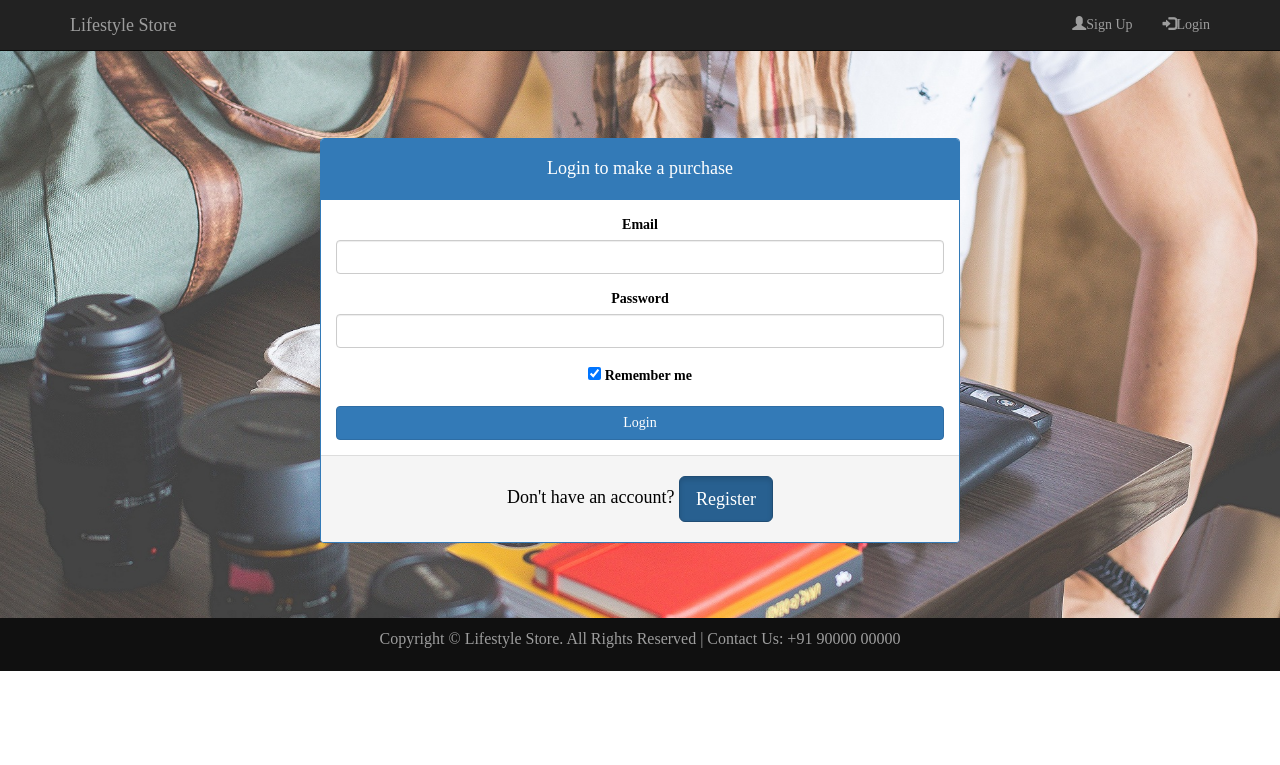
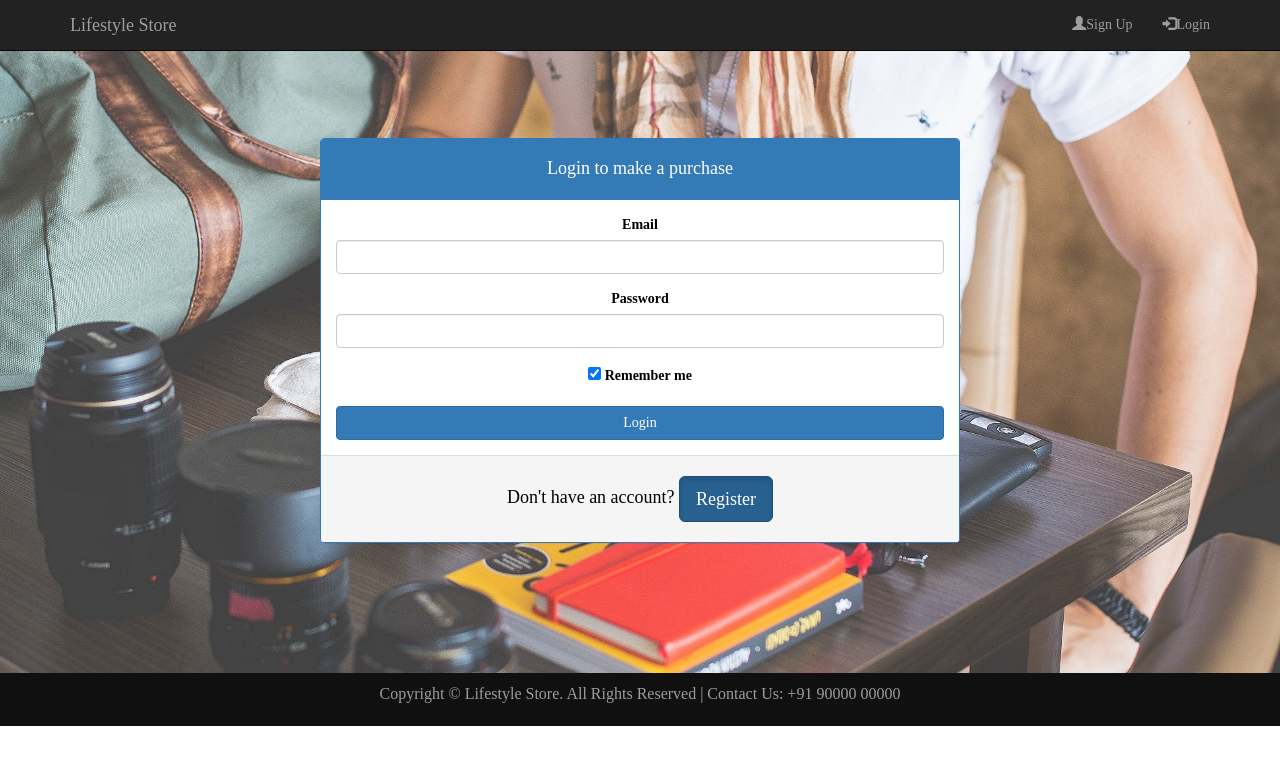
Before and after one commit to imbipulkumar/LifestyleStore, a PHP site: page /login.php in a window 1280 px wide. Shown: the top 765 px of the page. Run offline with PHP 8.4, Linux system fonts and the light colour scheme.

Commit message:
Fixed panel margin

```diff
--- a/login.php
+++ b/login.php
@@ -25,7 +25,7 @@ if (isset($_SESSION['email'])) { header('location: product.php'); }
                 <center>
                     <div class="row row_style">
                         <div class="col-xs-12">
-                            <div class="panel panel-primary" style="margin-bottom: 65px;">
+                            <div class="panel panel-primary" style="margin-bottom: 120px;">
                                 <div class="panel-heading">
                                     <h4>Login to make a purchase</h4>
                                 </div>
```
